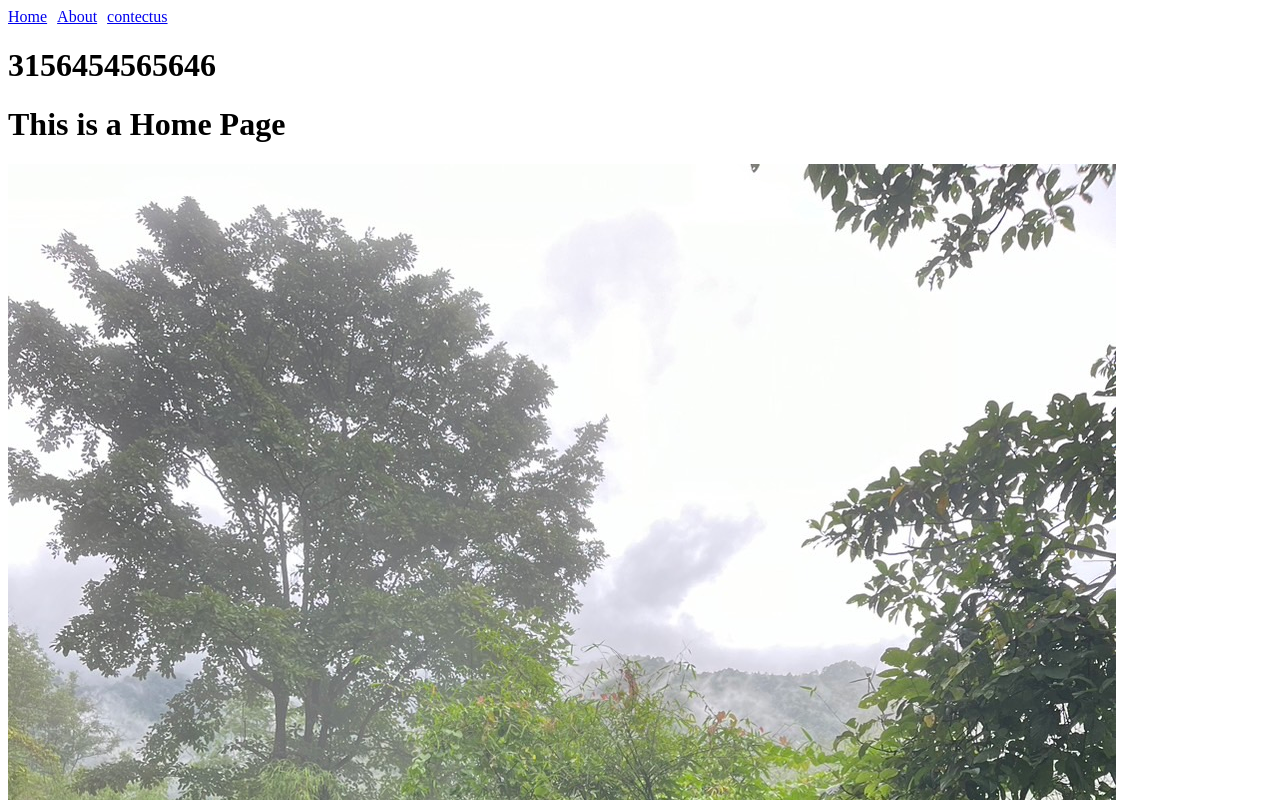
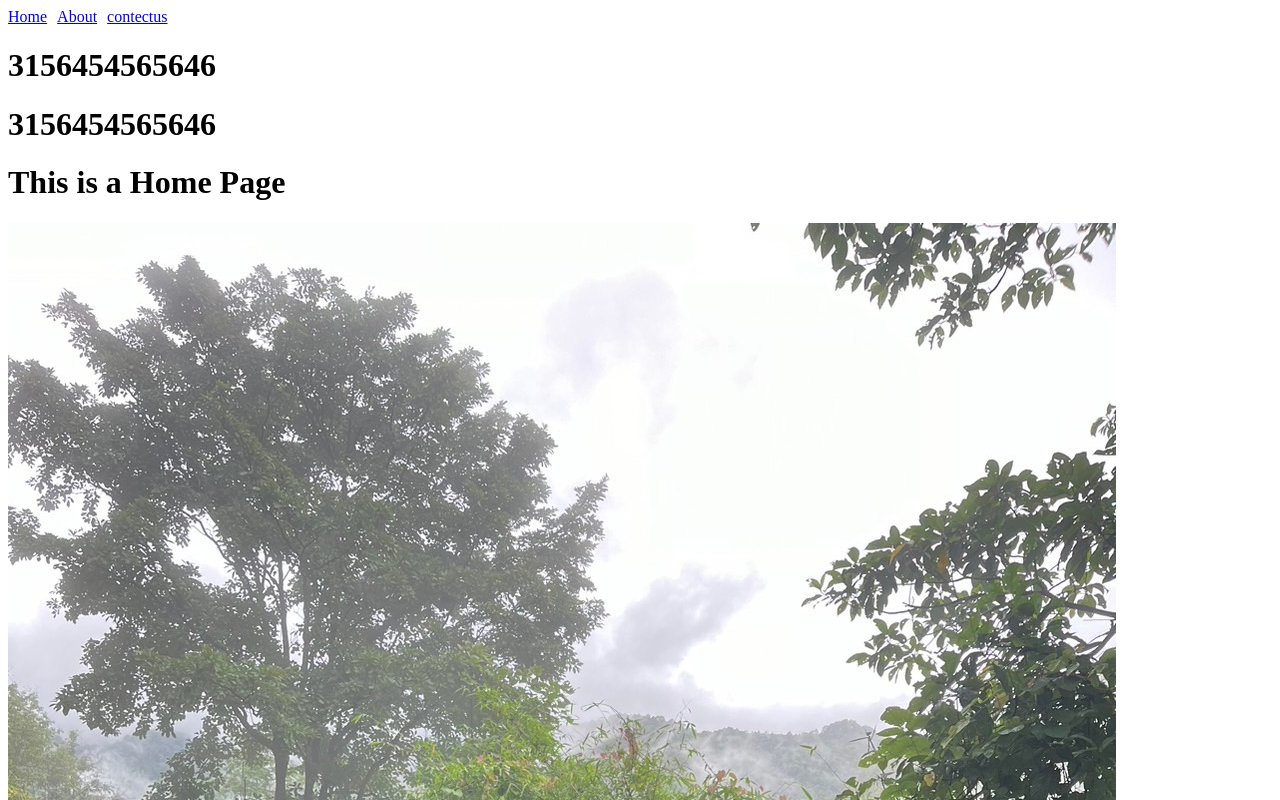
Before and after one commit to PhUBADINh/test-1, a Vue app: page / in a window 1280 px wide. Shown: the top 800 px of the page. Built offline with nearby package versions, Linux system fonts and the light colour scheme.

Commit message:
update app

```diff
--- a/src/App.vue
+++ b/src/App.vue
@@ -17,6 +17,7 @@ import { RouterLink, RouterView } from 'vue-router'
       </li>
     </ul>
     <h1>3156454565646</h1>
+    <h1>3156454565646</h1>
   </div>
   <RouterView />
 </template>
```
